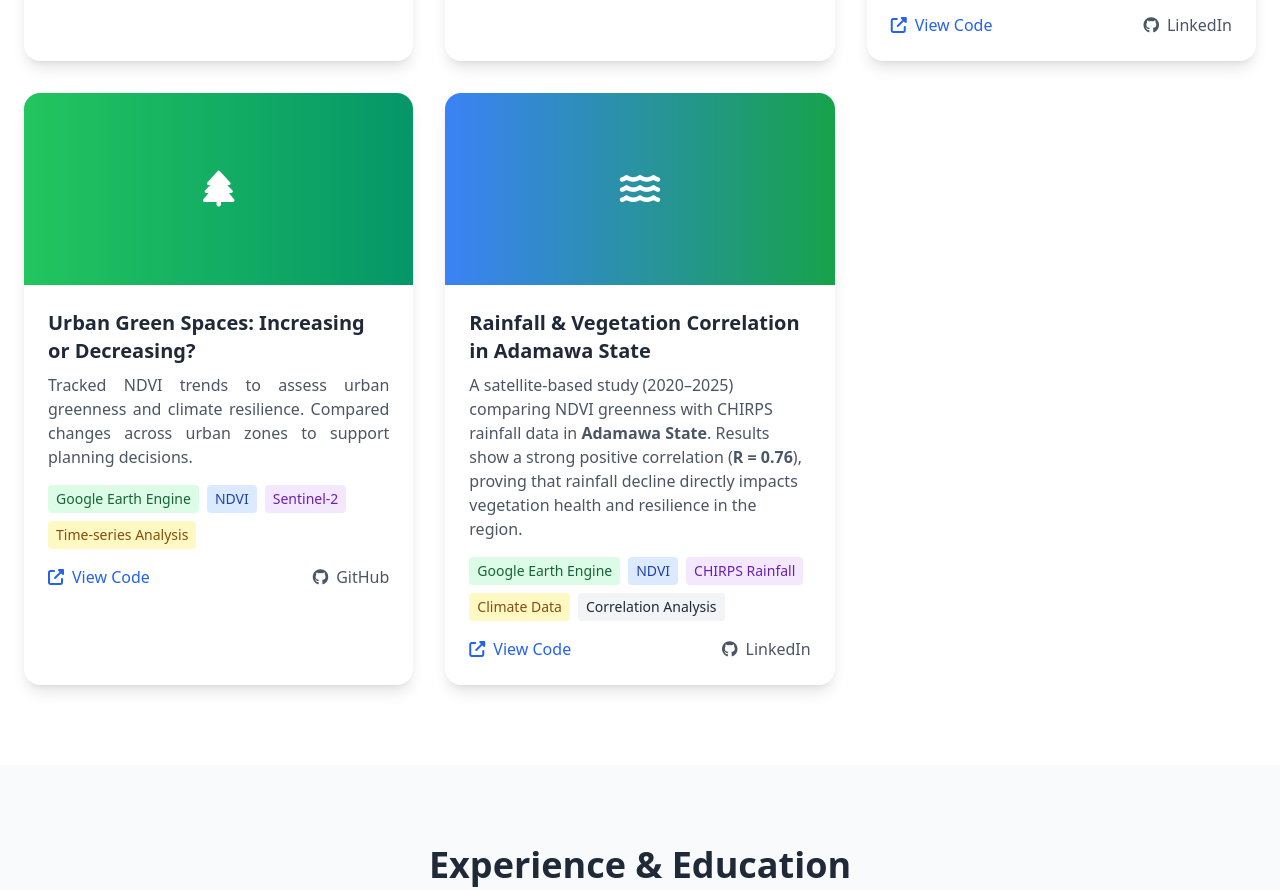
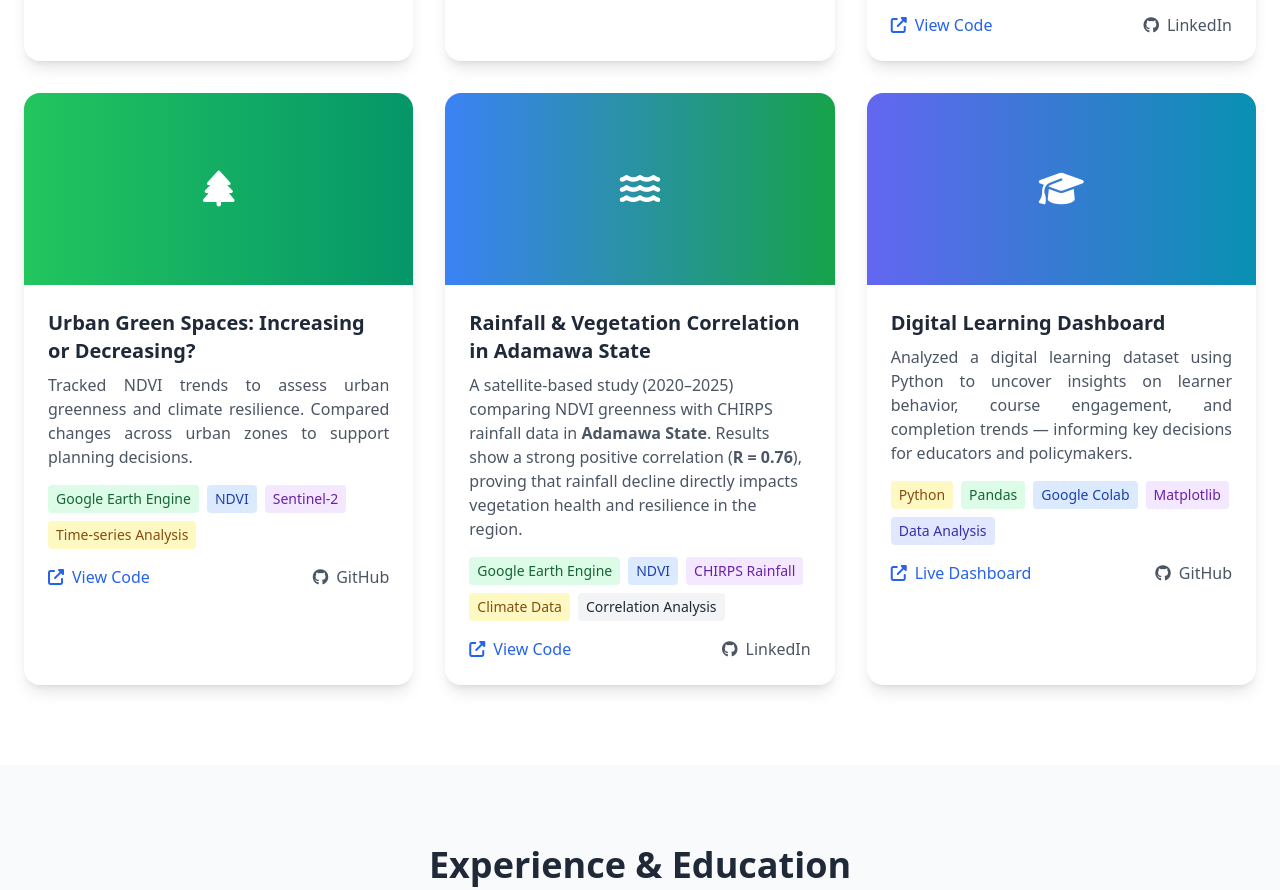
Before and after one commit to georgezirra/my_portfolio, a plain HTML site: page index.html in a window 1280 px wide. Shown: the part 3263-4153 px from the top of the page. Drawn offline with nearby package versions, Linux system fonts and the light colour scheme.

Commit message:
Add Digital Learning Dashboard project card to index.html

```diff
--- a/index.html
+++ b/index.html
@@ -711,6 +711,49 @@
 
 
 
+<!-- Project: Digital Learning Dashboard -->
+<div class="project-card bg-white rounded-2xl shadow-lg overflow-hidden">
+    <!-- Header with Icon -->
+    <div class="h-48 bg-gradient-to-r from-indigo-500 to-cyan-600 flex items-center justify-center">
+        <i class="fas fa-graduation-cap text-white text-4xl"></i>
+    </div>
+
+    <!-- Content -->
+    <div class="p-6">
+        <h3 class="text-xl font-bold text-gray-800 mb-2">Digital Learning Dashboard</h3>
+        <p class="text-gray-600 text-justify mb-4">
+            Analyzed a digital learning dataset using Python to uncover insights on learner behavior,
+            course engagement, and completion trends — informing key decisions for educators and policymakers.
+        </p>
+
+        <!-- Tech stack tags -->
+        <div class="flex flex-wrap gap-2 mb-4">
+            <span class="bg-yellow-100 text-yellow-800 px-2 py-1 rounded text-sm">Python</span>
+            <span class="bg-green-100 text-green-800 px-2 py-1 rounded text-sm">Pandas</span>
+            <span class="bg-blue-100 text-blue-800 px-2 py-1 rounded text-sm">Google Colab</span>
+            <span class="bg-purple-100 text-purple-800 px-2 py-1 rounded text-sm">Matplotlib</span>
+            <span class="bg-indigo-100 text-indigo-800 px-2 py-1 rounded text-sm">Data Analysis</span>
+        </div>
+
+        <!-- Links -->
+        <div class="flex justify-between">
+            <a href="https://georgezirra.github.io/digital_learning_dashboard/"
+               class="text-blue-600 hover:text-blue-800 flex items-center" target="_blank">
+                <i class="fas fa-external-link-alt mr-2"></i>Live Dashboard
+            </a>
+            <a href="https://github.com/georgezirra"
+               class="text-gray-600 hover:text-gray-800 flex items-center" target="_blank">
+                <i class="fab fa-github mr-2"></i>GitHub
+            </a>
+        </div>
+    </div>
+</div>
+
+
+
+
+
+
             </div>
         </div>
     </section>
```
